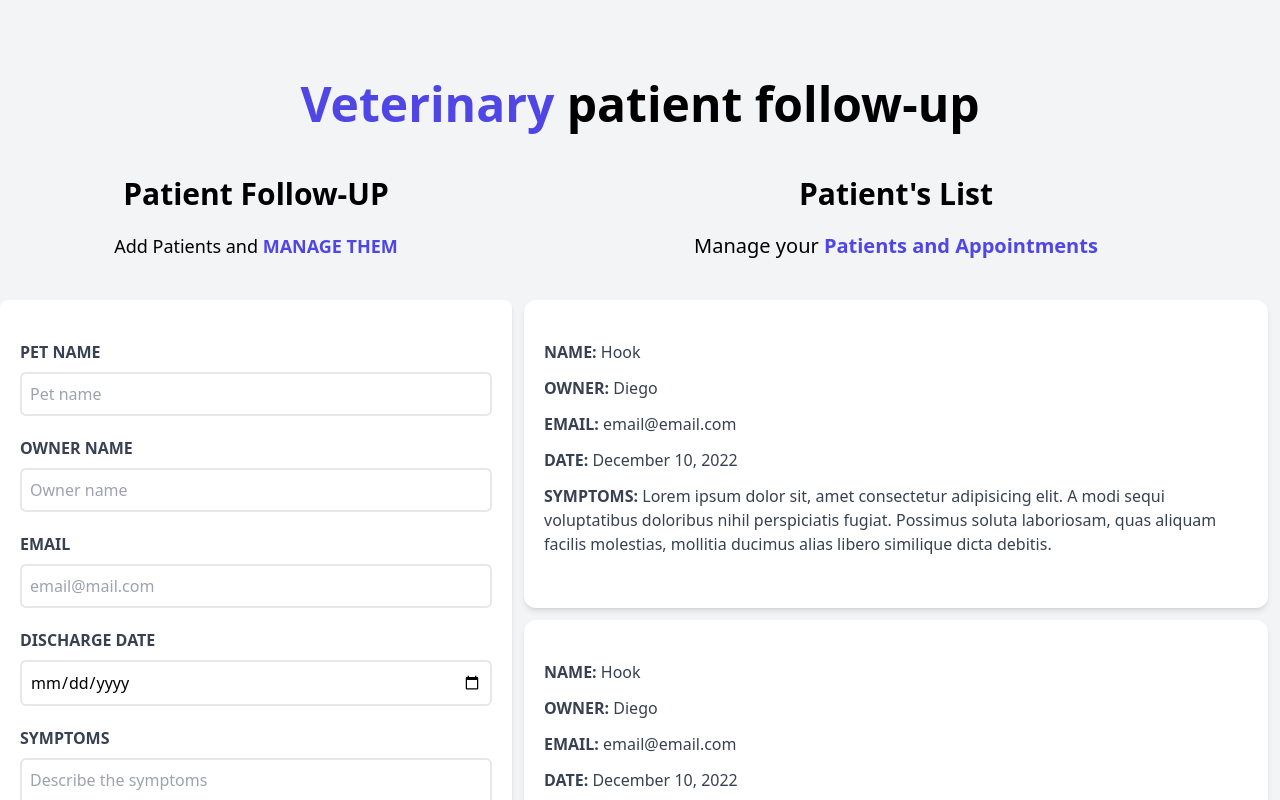
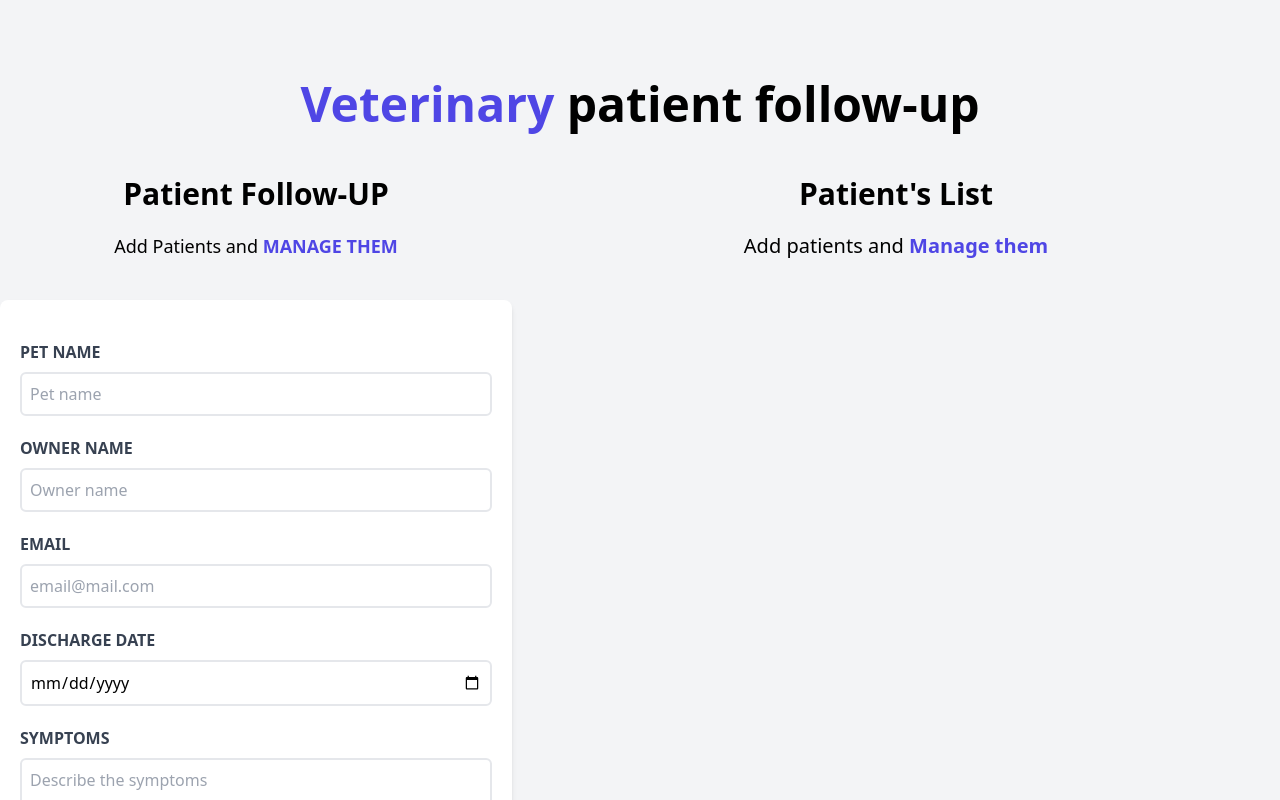
Before and after one commit to dloyolar/react-pets-managment, a React (Vite) app: page / in a window 1280 px wide. Shown: the top 800 px of the page. Built offline with nearby package versions, Linux system fonts and the light colour scheme; the HTML template or start-up script is replaced by a standard one.

Commit message:
refactor: list real patients and add error component

```diff
--- a/src/App.jsx
+++ b/src/App.jsx
@@ -11,7 +11,7 @@ function App() {
       <Header />
       <div className="mt-12 md:flex">
         <Form setPatients={setPatients} />
-        <PatientsList />
+        <PatientsList patients={patients} />
       </div>
     </div>
   );
--- /dev/null
+++ b/src/components/Error.jsx
@@ -0,0 +1,7 @@
+export const Error = ({ msg = '' }) => {
+  return (
+    <div className="bg-red-800 text-white text-center p-3 uppercase font-bold mb-3 rounded-lg">
+      <p>{msg}</p>
+    </div>
+  );
+};
--- a/src/components/Form.jsx
+++ b/src/components/Form.jsx
@@ -1,4 +1,5 @@
 import { useState } from 'react';
+import { Error } from './Error';
 
 export const Form = ({ setPatients }) => {
   const [patient, setPatient] = useState({
@@ -7,7 +8,12 @@ export const Form = ({ setPatients }) => {
     email: '',
     discharge: '',
     symptoms: '',
+    id: '',
   });
+
+  const generateRandom = () => {
+    return Date.now().toString(36) + Math.random().toString(36).substr(2);
+  };
 
   const [error, setError] = useState(false);
 
@@ -18,17 +24,34 @@ export const Form = ({ setPatients }) => {
   };
 
   const resetForm = () => {
-    setPatient({ name: '', owner: '', email: '', discharge: '', symptoms: '' });
+    setPatient({
+      name: '',
+      owner: '',
+      email: '',
+      discharge: '',
+      symptoms: '',
+      id: '',
+    });
   };
 
   const handleSubmit = (e) => {
     setError(false);
     e.preventDefault();
 
-    if (Object.values(patient).includes('')) {
+    const newPatient = {
+      name,
+      owner,
+      email,
+      discharge,
+      symptoms,
+      id: generateRandom(),
+    };
+
+    if (Object.values(newPatient).includes('')) {
       return setError(true);
     }
-    setPatients((prev) => [patient, ...prev]);
+
+    setPatients((prev) => [newPatient, ...prev]);
     resetForm();
   };
 
@@ -44,11 +67,7 @@ export const Form = ({ setPatients }) => {
         onSubmit={handleSubmit}
         className="bg-white shadow-md rounded-lg py-10 px-5 mb-10"
       >
-        {error && (
-          <div className="bg-red-800 text-white text-center p-3 uppercase font-bold mb-3 rounded-lg">
-            <p>Error, form incomplete</p>
-          </div>
-        )}
+        {error && <Error msg={'Error! Form incomplete'} />}
         <div className="mb-5">
           <label
             htmlFor="pet"
--- a/src/components/Patient.jsx
+++ b/src/components/Patient.jsx
@@ -1,26 +1,21 @@
-export const Patient = () => {
+export const Patient = ({ patient }) => {
+  const { name, owner, email, discharge, symptoms } = patient;
   return (
     <div className="m-3 bg-white shadow-md px-5 py-10 rounded-xl">
       <p className="font-bold mb-3 text-gray-700 uppercase">
-        Name: <span className="font-normal normal-case">Hook</span>
+        Name: <span className="font-normal normal-case">{name}</span>
       </p>
       <p className="font-bold mb-3 text-gray-700 uppercase">
-        Owner: <span className="font-normal normal-case">Diego</span>
+        Owner: <span className="font-normal normal-case">{owner}</span>
       </p>
       <p className="font-bold mb-3 text-gray-700 uppercase">
-        Email: <span className="font-normal normal-case">email@email.com</span>
+        Email: <span className="font-normal normal-case">{email}</span>
       </p>
       <p className="font-bold mb-3 text-gray-700 uppercase">
-        Date: <span className="font-normal normal-case">December 10, 2022</span>
+        Date: <span className="font-normal normal-case">{discharge}</span>
       </p>
       <p className="font-bold mb-3 text-gray-700 uppercase">
-        Symptoms:{' '}
-        <span className="font-normal normal-case">
-          Lorem ipsum dolor sit, amet consectetur adipisicing elit. A modi sequi
-          voluptatibus doloribus nihil perspiciatis fugiat. Possimus soluta
-          laboriosam, quas aliquam facilis molestias, mollitia ducimus alias
-          libero similique dicta debitis.
-        </span>
+        Symptoms: <span className="font-normal normal-case">{symptoms}</span>
       </p>
     </div>
   );
--- a/src/components/PatientsList.jsx
+++ b/src/components/PatientsList.jsx
@@ -1,9 +1,11 @@
 import { Patient } from './Patient';
 
-export const PatientsList = () => {
+export const PatientsList = ({ patients }) => {
   return (
     <div className="md:w-1/2 lg:w-3/5 md:h-screen overflow-y-scroll">
       <h2 className="font-black text-3xl text-center">Patient's List</h2>
+      {patients && patients.length ? (
+        <>
           <p className="text-xl mt-5 mb-10 text-center">
             Manage your{' '}
             <span className="text-indigo-600 font-bold">
@@ -11,10 +13,16 @@ export const PatientsList = () => {
             </span>
           </p>
 
-      <Patient />
-      <Patient />
-      <Patient />
-      <Patient />
+          {patients.map((patient) => (
+            <Patient key={patient.id} patient={patient} />
+          ))}
+        </>
+      ) : (
+        <p className="text-xl mt-5 mb-10 text-center">
+          Add patients and{' '}
+          <span className="text-indigo-600 font-bold">Manage them</span>
+        </p>
+      )}
     </div>
   );
 };
```
Lines whose indentation alone changed are shown as unchanged.
